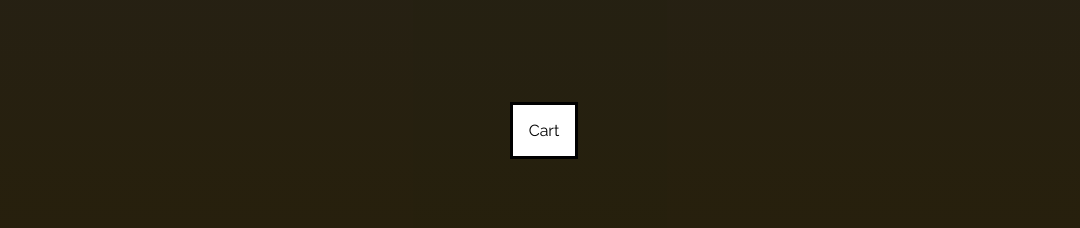
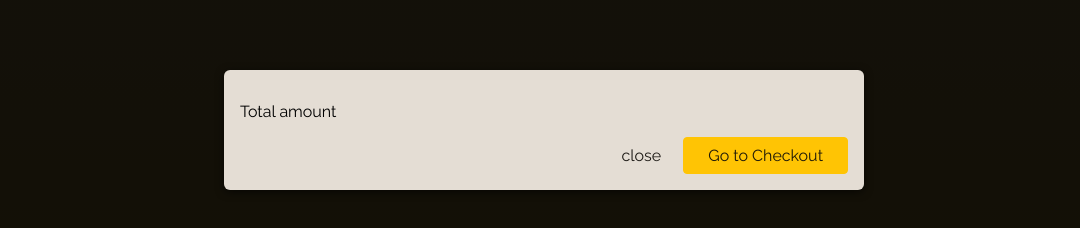
Before and after one commit to Saurabh-Rana17/React-food-order-app, a React (Vite) app: page / in a window 1280 px wide. Both pictures are taken after a click on the button "Cart(3)". Shown: the part 270-498 px from the top of the page, without its empty margins (96-1176 px from the left). Built offline with nearby package versions, Linux system fonts and the light colour scheme; no server answers.

Commit message:
cartItem initiated

```diff
--- a/src/App.jsx
+++ b/src/App.jsx
@@ -1,8 +1,6 @@
-import React, { useRef } from "react";
+import React from "react";
 import Header from "./components/Header";
 import MealSection from "./components/MealSection";
-import Modal from "./components/Modal";
-import Cart from "./components/Cart";
 
 function App() {
   return (
--- a/src/components/Cart.jsx
+++ b/src/components/Cart.jsx
@@ -1,7 +1,23 @@
 import React from "react";
+import CartItem from "./CartItem";
 
 function Cart() {
-  return <div>Cart</div>;
+  return (
+    <>
+      <form method="dialog">
+        <p className="">Total amount</p>
+        <CartItem />
+        <CartItem />
+        <CartItem />
+        <div className="modal-actions">
+          <button className=" text-button">close</button>
+          <button className="button" type="button">
+            Go to Checkout
+          </button>
+        </div>
+      </form>
+    </>
+  );
 }
 
 export default Cart;
--- /dev/null
+++ b/src/components/CartItem.jsx
@@ -0,0 +1,11 @@
+import React from "react";
+
+function CartItem() {
+  return (
+    <>
+      <div></div>
+    </>
+  );
+}
+
+export default CartItem;
--- a/src/components/Header.jsx
+++ b/src/components/Header.jsx
@@ -9,7 +9,7 @@ function Header() {
   }
   return (
     <>
-      <dialog ref={modal}>
+      <dialog className="modal " ref={modal}>
         <Cart />
       </dialog>
       <div id="main-header">
--- a/src/components/Modal.jsx
+++ /dev/null
@@ -1,13 +0,0 @@
-import React from "react";
-
-function Modal({ children }) {
-  return (
-    <div>
-      <dialog className="modal" open>
-        {children}
-      </dialog>
-    </div>
-  );
-}
-
-export default Modal;
```
